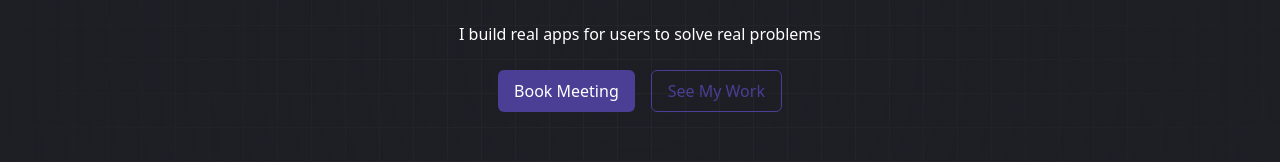
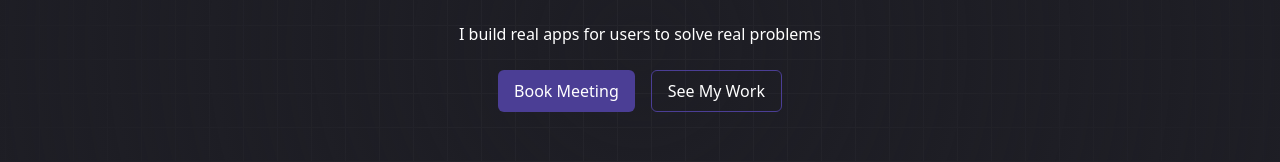
Before and after one commit to manickjamadar/personal-website, a Next.js app: page / in a window 1280 px wide. Shown: the part 354-516 px from the top of the page. Built offline with nearby package versions, Linux system fonts and the light colour scheme.

Commit message:
make outline button text white

```diff
--- a/app/globals.css
+++ b/app/globals.css
@@ -47,7 +47,7 @@ radial-gradient(at 35% 67%, hsla(261, 91%, 65%, 1) 0, hsla(261, 91%, 65%, 0) 50%
   @apply bg-primary-800 text-white px-4 py-2 rounded-md;
 }
 .primary-outline-btn{
-  @apply bg-transparent text-primary-800 px-4 py-2 rounded-md border border-primary-800;
+  @apply bg-transparent text-white px-4 py-2 rounded-md border border-primary-800;
 }
 .text-orange-gradient{
   @apply bg-gradient-to-r from-pink-500 to-orange-600 bg-clip-text text-transparent;
```
